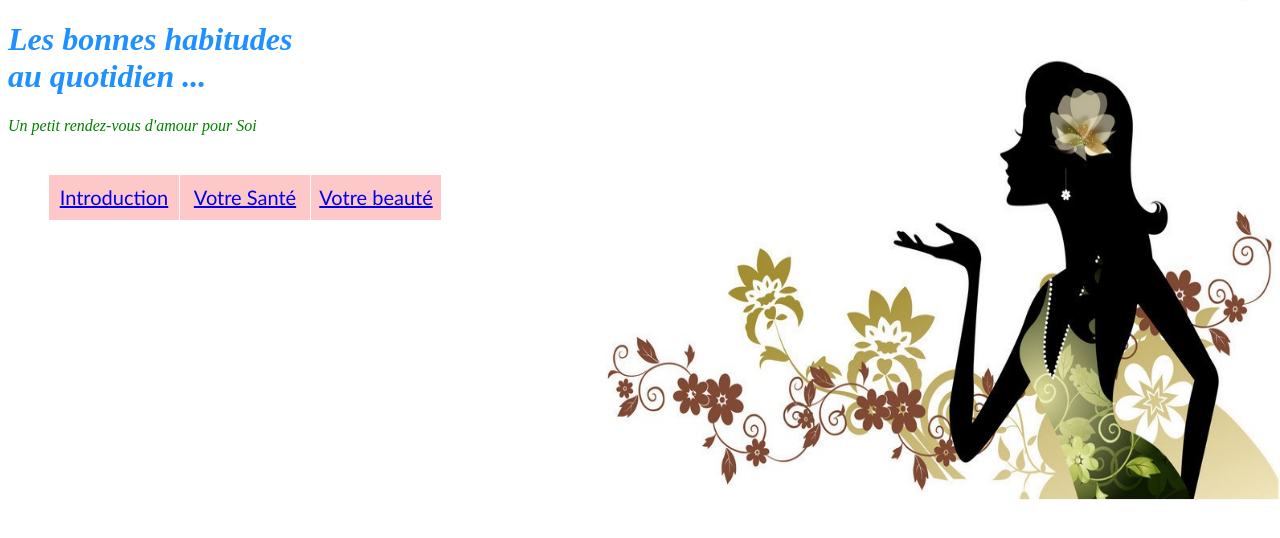
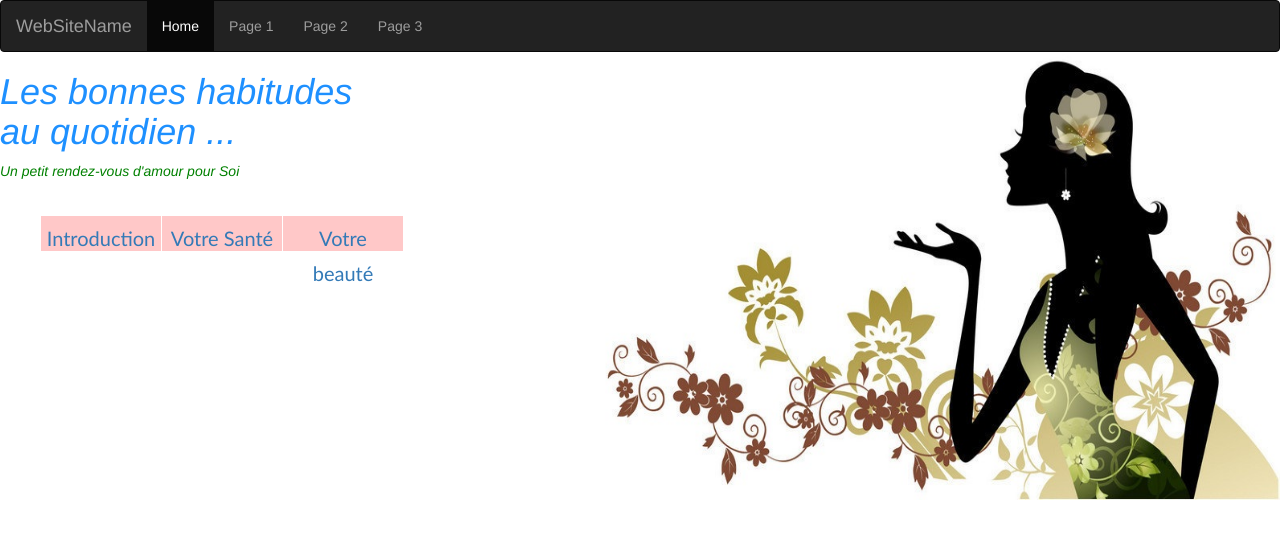
Before and after one commit to Dhouhajaouadi/votre_sant-, a plain HTML site: page index.html in a window 1280 px wide. Drawn offline with nearby package versions, Linux system fonts and the light colour scheme.

Commit message:
menu bootstrap

```diff
--- a/index.html
+++ b/index.html
@@ -2,19 +2,32 @@
 <!DOCTYPE html>
 <html>
 	<head>
-		<title>
+		<title>Les bonnes habitudes</title>
 
 				<script type="text/javascript" src="javascript/main.js"></script>
 
 
-Les bonnes habitudes
-
-</title>
-
+  <link rel="stylesheet" href="https://maxcdn.bootstrapcdn.com/bootstrap/3.3.7/css/bootstrap.min.css">
+  <script src="https://ajax.googleapis.com/ajax/libs/jquery/3.3.1/jquery.min.js"></script>
+  <script src="https://maxcdn.bootstrapcdn.com/bootstrap/3.3.7/js/bootstrap.min.js"></script>
 <link rel="stylesheet" type="text/css" href="css/style.css">
 <meta charset="utf-8">
 </head>
 <body>
+
+<nav class="navbar navbar-inverse">
+  <div class="container-fluid">
+    <div class="navbar-header">
+      <a class="navbar-brand" href="#">WebSiteName</a>
+    </div>
+    <ul class="nav navbar-nav">
+      <li class="active"><a href="#">Home</a></li>
+      <li><a href="#">Page 1</a></li>
+      <li><a href="#">Page 2</a></li>
+      <li><a href="#">Page 3</a></li>
+    </ul>
+  </div>
+</nav>
 	<h1> <i style="color: dodgerblue"> Les bonnes habitudes <br>  au quotidien ...</i>
 </h1>
 
```
